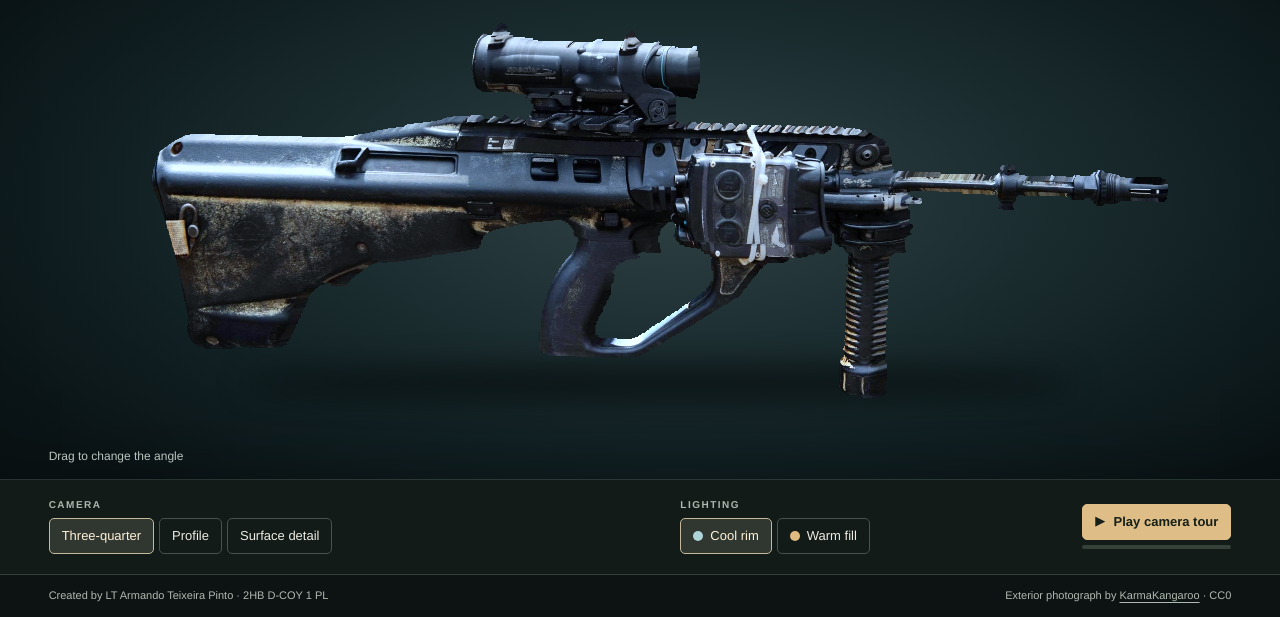
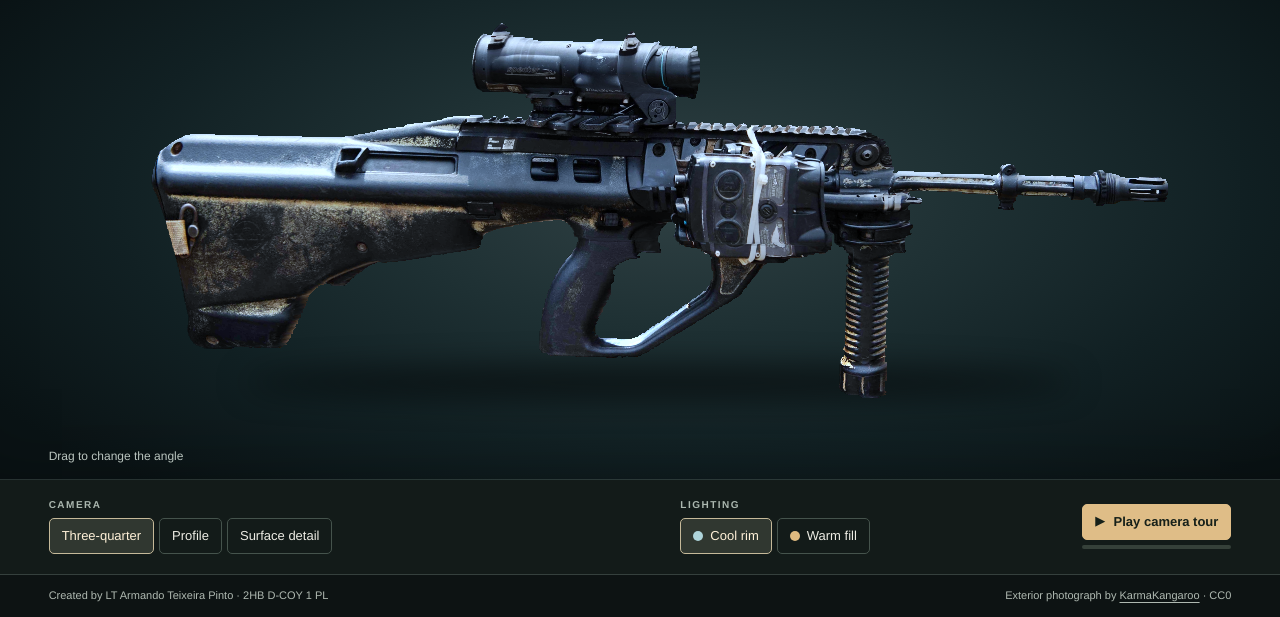
Before and after one commit to atpinto/ef88-firing-cycle_2, a plain HTML site: page studio/index.html in a window 1280 px wide. Shown: the part 183-800 px from the top of the page. Drawn offline with Linux system fonts and the light colour scheme.

Commit message:
Use detailed CC0 photograph in the exterior studio view

```diff
--- a/studio/index.html
+++ b/studio/index.html
@@ -65,6 +65,7 @@ footer{display:flex;justify-content:space-between;align-items:center;gap:10px 25
 </section>
 </main>
 <script src="../ef88-assets.js"></script>
+<script src="ef88-photo.js"></script>
 <script>
 'use strict';
 const $ = (id) => document.getElementById(id);
@@ -325,7 +326,7 @@ function makePhotoFallback(photo,depthImage) {
 async function start() {
   try {
     const {tex,depth}=window.EF88_ASSETS;
-    const [photo,map]=await Promise.all([loadImage(tex),loadImage(depth)]);
+    const [photo,map]=await Promise.all([loadImage(window.EF88_STUDIO_TEXTURE || tex).catch(() => loadImage(tex)),loadImage(depth)]);
     const usePhotograph=()=>{drawSurface=makePhotoFallback(photo,map);requestDraw();};
     try{drawSurface=makeRelief(photo,map);}
     catch(error){console.warn('Exterior relief unavailable.',error.message);usePhotograph();}
```
